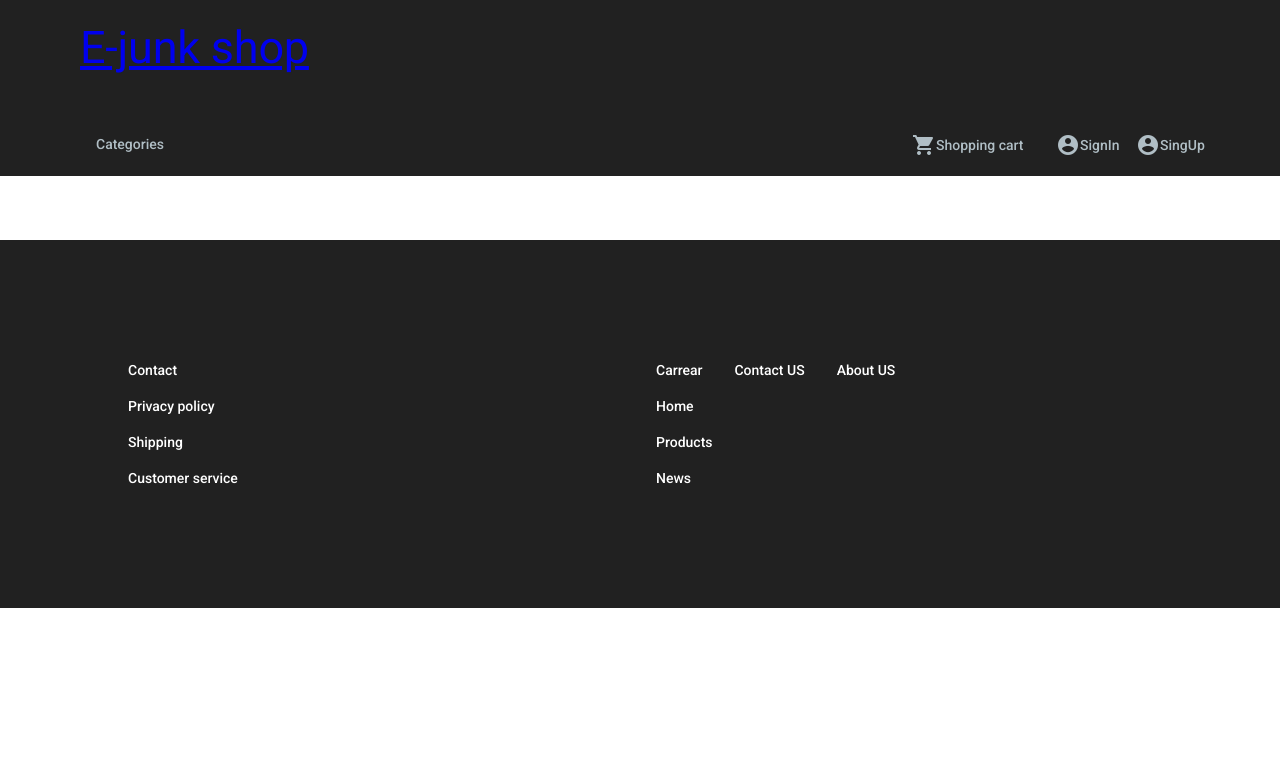
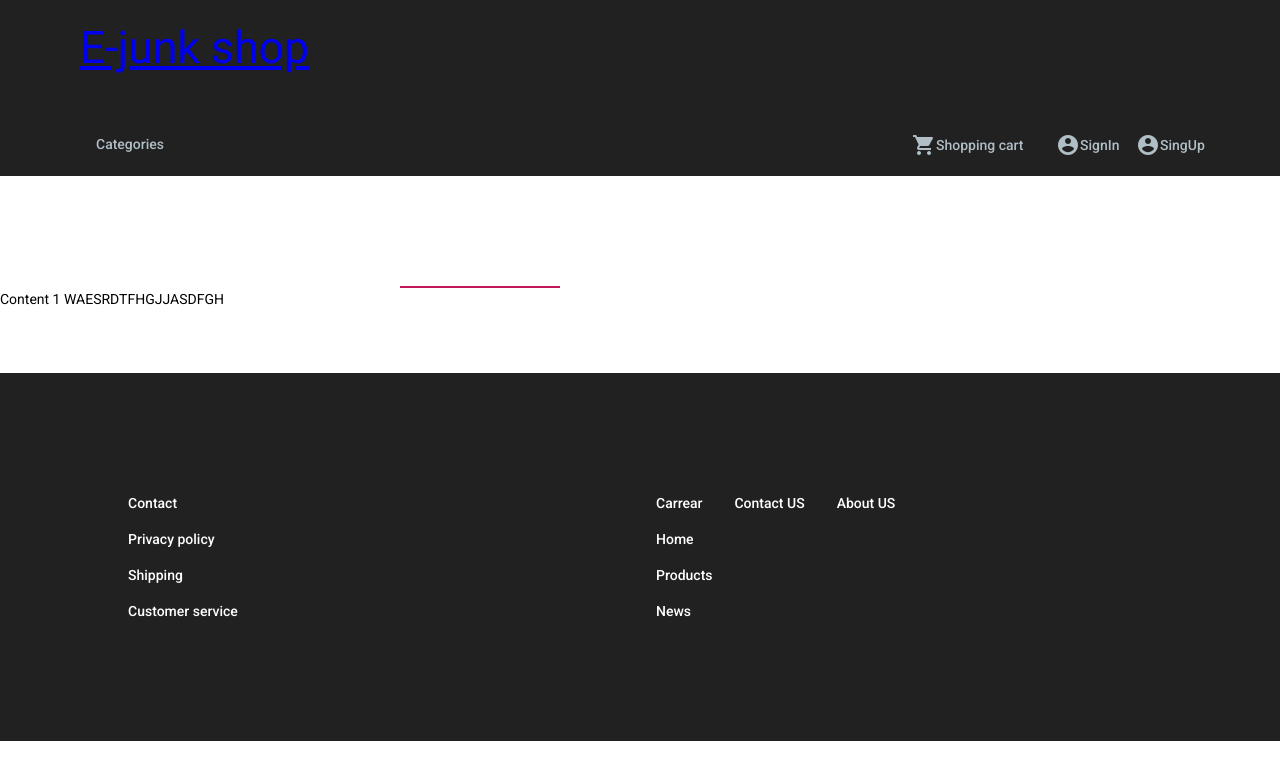
Before and after one commit to jperdek/security-eshop, an Angular app: page /paying-methods in a window 1280 px wide. Before the commit this address led to /. Shown: the top 780 px of the page. Built offline with nearby package versions, Linux system fonts and the light colour scheme.

Commit message:
starting work on payment methods

```diff
--- a/src/app/material/material.module.ts
+++ b/src/app/material/material.module.ts
@@ -7,7 +7,8 @@ import { MatCardModule } from '@angular/material/card';
 import { MatGridListModule } from '@angular/material/grid-list';
 import { MatListModule } from '@angular/material/list';
 import { MatInputModule } from '@angular/material/input'
-import {MatSnackBarModule} from '@angular/material/snack-bar';
+import { MatSnackBarModule } from '@angular/material/snack-bar';
+import { MatTabsModule } from '@angular/material/tabs';
 
 const MaterialComponents = [
   MatButtonModule,
@@ -18,7 +19,9 @@ const MaterialComponents = [
   MatListModule,
   MatCardModule,
   MatInputModule,
-  MatButtonModule,MatSnackBarModule
+  MatButtonModule,
+  MatSnackBarModule,
+  MatTabsModule
 ]
 
 @NgModule({
--- a/src/app/paying-methods/paying-methods.component.css
+++ b/src/app/paying-methods/paying-methods.component.css
@@ -0,0 +1,5 @@
+.mat-tab-group {
+    margin-bottom: 48px;
+    display: flex;
+    justify-content: center;
+}
--- a/src/app/paying-methods/paying-methods.component.html
+++ b/src/app/paying-methods/paying-methods.component.html
@@ -1 +1,6 @@
-<p>paying-methods works!</p>
+
+<mat-tab-group mat-align-tabs="center">
+  <mat-tab label="Card">Content 1 WAESRDTFHGJJASDFGH</mat-tab>
+  <mat-tab label="Bank Transfer">Content 2asdsvfgvaSDFG</mat-tab>
+  <mat-tab label="Cash on delivery">Content 3</mat-tab>
+</mat-tab-group>
--- a/src/app/paying-methods/paying-methods.component.ts
+++ b/src/app/paying-methods/paying-methods.component.ts
@@ -1,4 +1,5 @@
 import { Component, OnInit } from '@angular/core';
+import { MatSnackBar } from '@angular/material/snack-bar';
 
 @Component({
   selector: 'app-paying-methods',
@@ -7,7 +8,7 @@ import { Component, OnInit } from '@angular/core';
 })
 export class PayingMethodsComponent implements OnInit {
 
-  constructor() { }
+  constructor(private _snackBar: MatSnackBar) { }
 
   ngOnInit(): void {
   }
--- a/src/app/shopping-cart/shopping-cart.component.html
+++ b/src/app/shopping-cart/shopping-cart.component.html
@@ -95,12 +95,12 @@
         </mat-list>
     </mat-card-content>
   <mat-card-actions class="footer-cart" fxShow="true" fxHide.lt-md="true">
-    <button color="primary" mat-raised-button class="icon-button" class="main-button">
+    <button color="primary" mat-raised-button class="icon-button" class="main-button" [routerLink]="'/paying-methods'">
         <mat-icon>keyboard_arrow_right</mat-icon>
         <span>Choose shippment</span>
     </button>
  </mat-card-actions>
-  <mat-card-actions fxShow="false" fxShow.lt-md="true" fxHide.lt-lg="true" class="footer-cart footer-cart-center">
+  <mat-card-actions fxShow="false" fxShow.lt-md="true" fxHide.lt-lg="true" class="footer-cart footer-cart-center" [routerLink]="'/paying-methods'">
     <button color="primary" mat-raised-button class="icon-button" class="main-button">
         <mat-icon>keyboard_arrow_right</mat-icon>
         <span>Choose shippment</span>
```
Also changed, not shown: src/app/app-routing.module.ts (+10 -5 lines).
